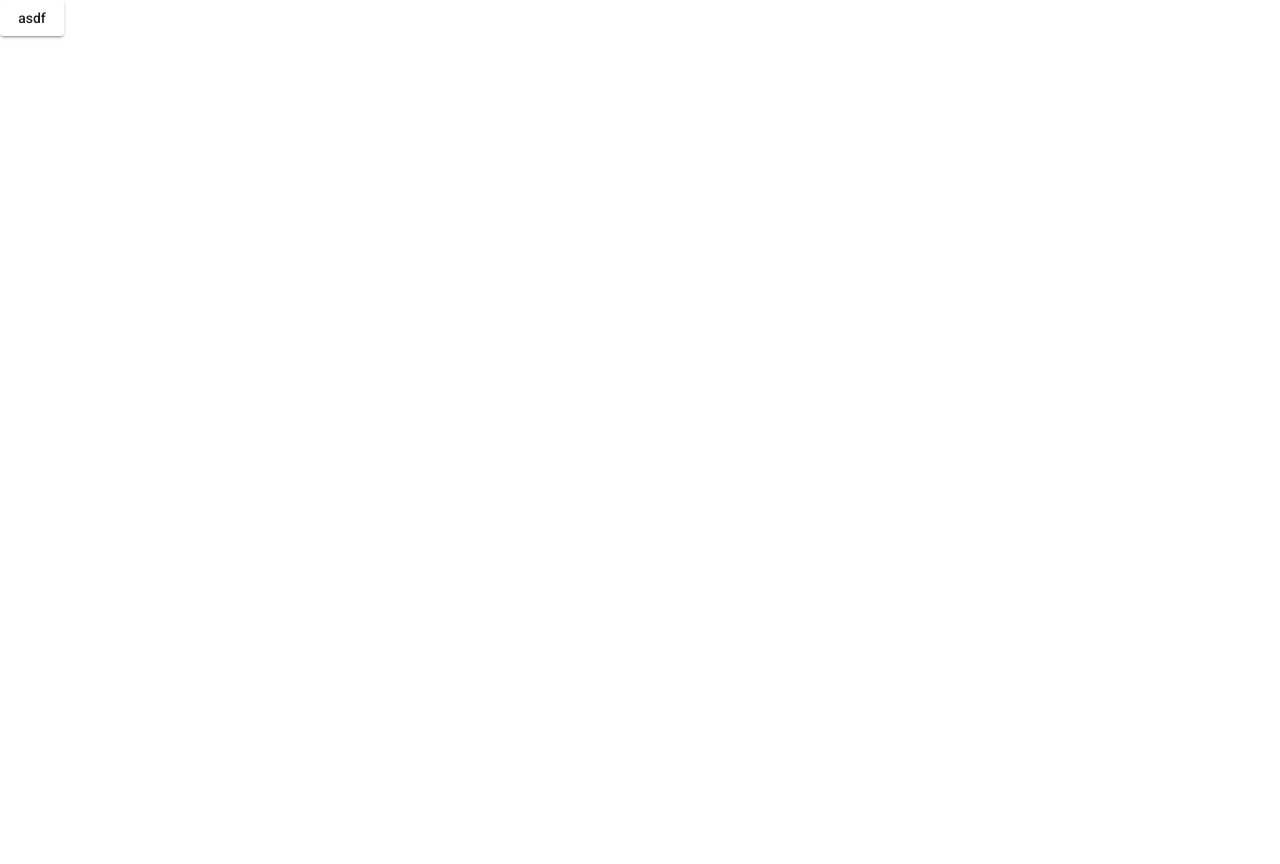
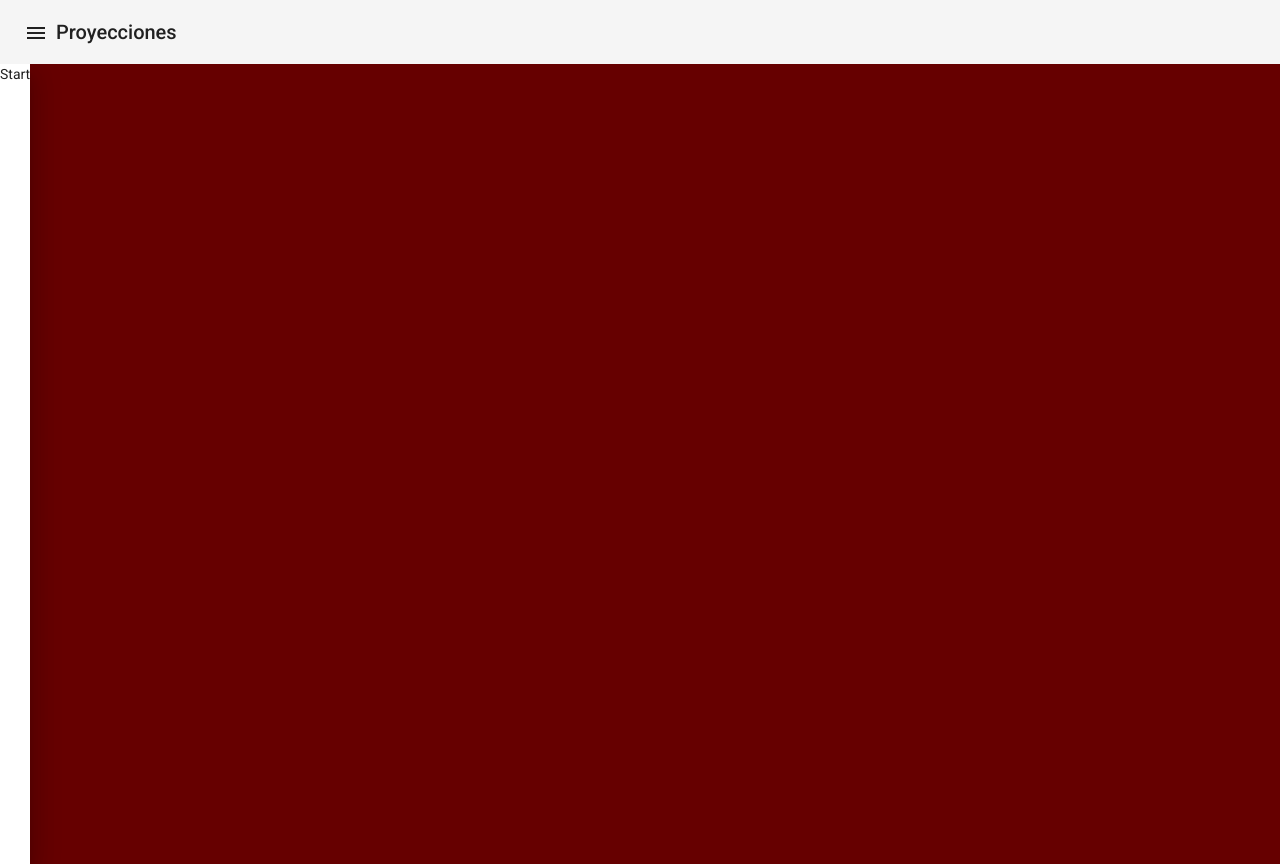
Before and after one commit to liosvel-medina/ProyeccionesWeb, an Angular app: page / in a window 1280 px wide. Before the commit the page ends 800 px from the top, so only its background shows below. Built offline with nearby package versions, Linux system fonts and the light colour scheme.

Commit message:
create main-layout.component

```diff
--- a/angular.json
+++ b/angular.json
@@ -52,7 +52,12 @@
                   "with": "src/environments/environment.prod.ts"
                 }
               ],
-              "outputHashing": "all"
+              "outputHashing": "all",
+              "optimization": {
+                "scripts": true,
+                "styles": true,
+                "fonts": false
+              }
             },
             "development": {
               "buildOptimizer": false,
--- a/src/app/app.component.html
+++ b/src/app/app.component.html
@@ -1 +1 @@
-<a mat-raised-button href="#">asdf</a>
+<app-main-layout></app-main-layout>
--- /dev/null
+++ b/src/app/main-layout/main-layout.component.css
@@ -0,0 +1,4 @@
+mat-sidenav-container {
+  height: 100%;
+  background-color: #f00;
+}
--- /dev/null
+++ b/src/app/main-layout/main-layout.component.html
@@ -0,0 +1,11 @@
+<mat-toolbar>
+  <button mat-icon-button>
+    <mat-icon aria-hidden="false" aria-label="toggle menu button">menu</mat-icon>
+  </button>
+  <span>Proyecciones</span>
+</mat-toolbar>
+
+<mat-sidenav-container>
+  <mat-sidenav opened disableClose>Start</mat-sidenav>
+  <mat-sidenav-content>Main</mat-sidenav-content>
+</mat-sidenav-container>
--- /dev/null
+++ b/src/app/main-layout/main-layout.component.ts
@@ -0,0 +1,15 @@
+import { Component, OnInit } from '@angular/core';
+
+@Component({
+  selector: 'app-main-layout',
+  templateUrl: './main-layout.component.html',
+  styleUrls: ['./main-layout.component.css']
+})
+export class MainLayoutComponent implements OnInit {
+
+  constructor() { }
+
+  ngOnInit(): void {
+  }
+
+}
```
Also changed, not shown: src/app/app.module.ts (+9 -1 lines), 4 other files (tests, documents, lock files or other folders).
